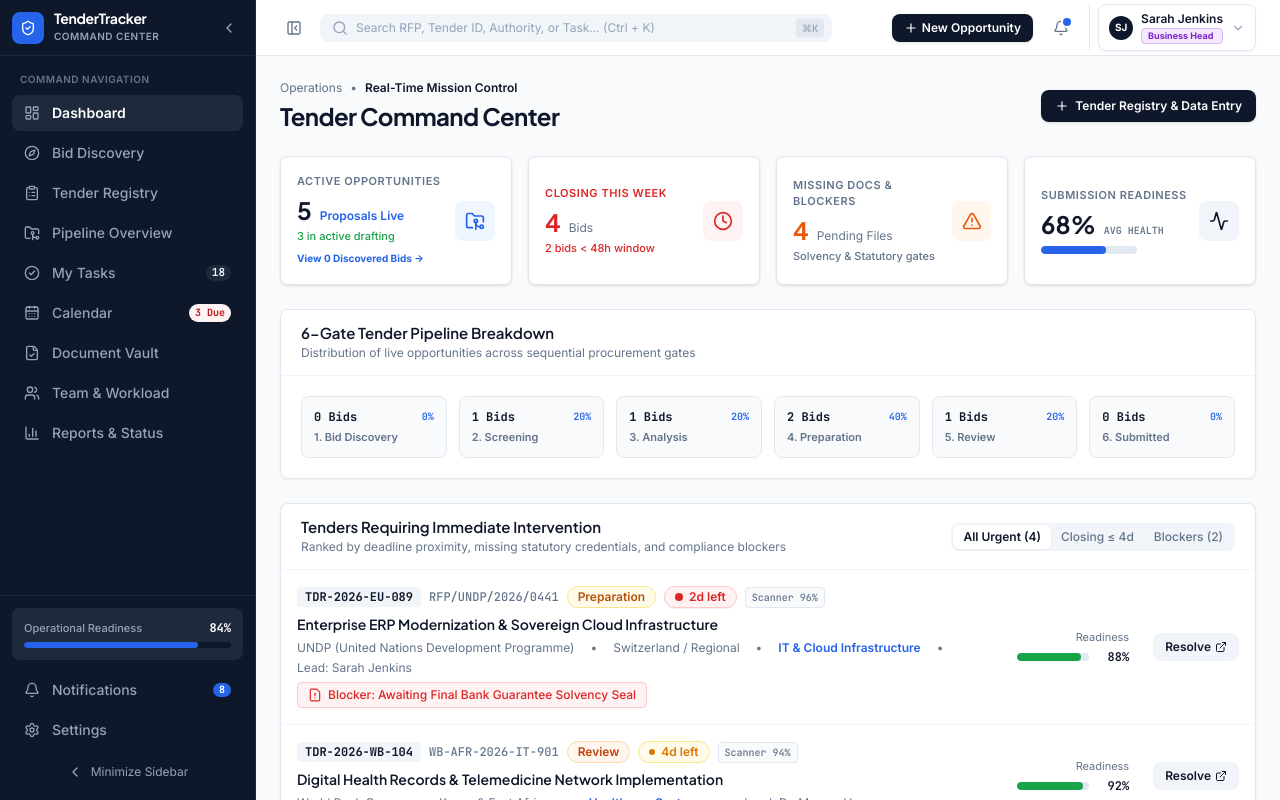
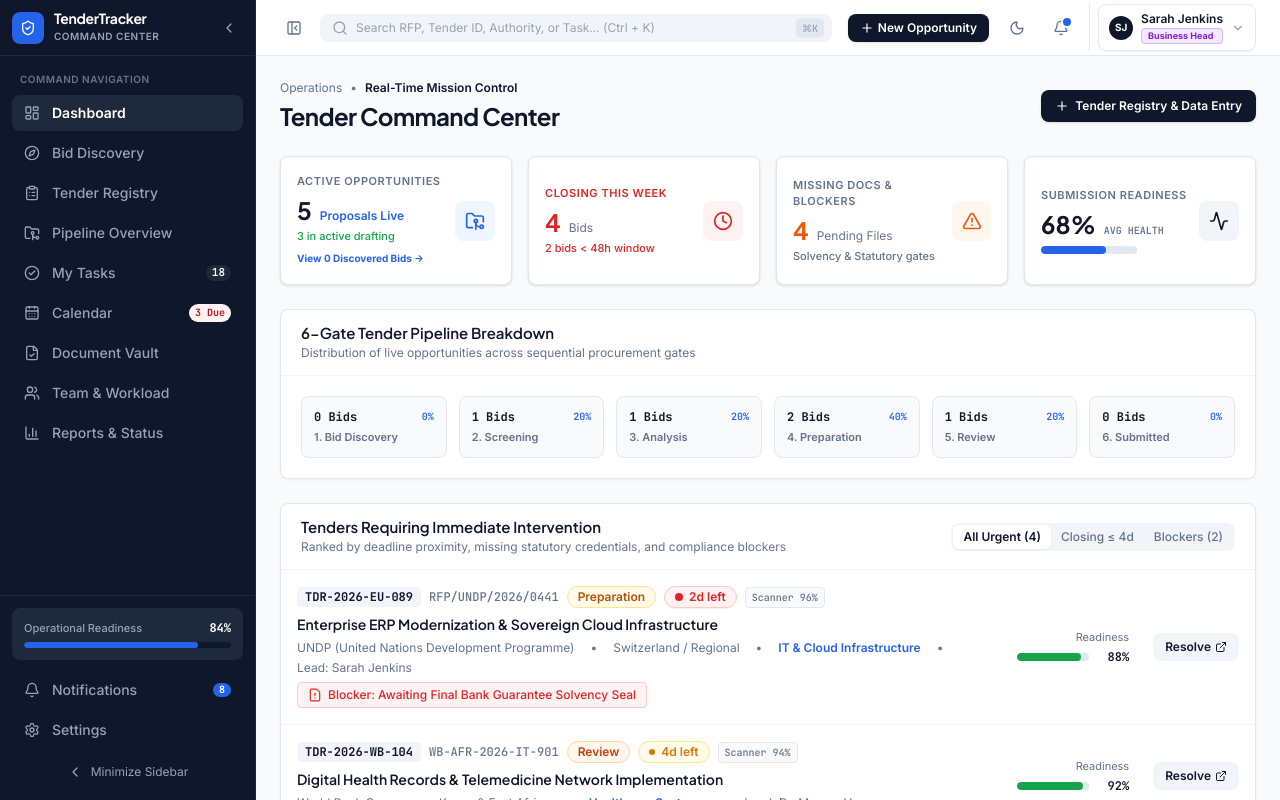
Before and after one commit to akib25889/Tender-tracker-v2, a React (Vite) app in the folder frontend/: page /dashboard in a window 1280 px wide. Shown: the top 800 px of the page. Built offline with nearby package versions, Linux system fonts and the light colour scheme.

Commit message:
feat(ui): add dark mode — CSS variable token system, useTheme hook, Moon/Sun toggle in header

```diff
--- a/frontend/src/components/layout/AppLayout.tsx
+++ b/frontend/src/components/layout/AppLayout.tsx
@@ -3,12 +3,14 @@ import { Outlet } from 'react-router-dom';
 import { Sidebar } from './Sidebar';
 import { Header } from './Header';
 import { UploadDocumentModal } from '../modals/UploadDocumentModal';
+import { useTheme } from '../../hooks/useTheme';
 
 export const AppLayout: React.FC = () => {
   const [sidebarCollapsed, setSidebarCollapsed] = useState(false);
+  const { theme, toggleTheme } = useTheme();
 
   return (
-    <div className="min-h-screen bg-[#F8FAFC]">
+    <div className={`min-h-screen bg-[#F8FAFC] ${theme}`}>
       {/* Pinned Left Sidebar */}
       <Sidebar
         collapsed={sidebarCollapsed}
@@ -25,6 +27,8 @@ export const AppLayout: React.FC = () => {
         <Header
           sidebarCollapsed={sidebarCollapsed}
           onToggleSidebar={() => setSidebarCollapsed(!sidebarCollapsed)}
+          theme={theme}
+          onToggleTheme={toggleTheme}
         />
 
         {/* Viewport Content */}
--- a/frontend/src/components/layout/Header.tsx
+++ b/frontend/src/components/layout/Header.tsx
@@ -1,16 +1,20 @@
 import React from 'react';
-import { Search, Plus, Bell, PanelLeftClose, PanelLeftOpen } from 'lucide-react';
+import { Search, Plus, Bell, PanelLeftClose, PanelLeftOpen, Moon, Sun } from 'lucide-react';
 import { Link } from 'react-router-dom';
 import { UserRoleSwitcher } from '../ui/UserRoleSwitcher';
 
 interface HeaderProps {
   sidebarCollapsed: boolean;
   onToggleSidebar?: () => void;
+  theme?: 'light' | 'dark';
+  onToggleTheme?: () => void;
 }
 
 export const Header: React.FC<HeaderProps> = ({
   sidebarCollapsed,
   onToggleSidebar,
+  theme,
+  onToggleTheme,
 }) => {
   return (
     <header
@@ -57,6 +61,21 @@ export const Header: React.FC<HeaderProps> = ({
           <span className="hidden sm:inline">New Opportunity</span>
         </Link>
 
+        {/* Dark / Light mode toggle */}
+        {onToggleTheme && (
+          <button
+            onClick={onToggleTheme}
+            className="p-2 rounded-lg text-[#64748B] hover:text-[#0F172A] hover:bg-[#F1F5F9] transition-colors"
+            title={theme === 'dark' ? 'Switch to light mode' : 'Switch to dark mode'}
+          >
+            {theme === 'dark' ? (
+              <Sun className="w-4 h-4 text-[#F59E0B]" />
+            ) : (
+              <Moon className="w-4 h-4" />
+            )}
+          </button>
+        )}
+
         {/* System Alert Bell */}
         <Link
           to="/notifications"
--- /dev/null
+++ b/frontend/src/hooks/useTheme.ts
@@ -0,0 +1,25 @@
+import { useState, useEffect } from 'react';
+
+type Theme = 'light' | 'dark';
+
+export function useTheme() {
+  const [theme, setTheme] = useState<Theme>(() => {
+    const saved = localStorage.getItem('tt_theme');
+    if (saved === 'dark' || saved === 'light') return saved as Theme;
+    return window.matchMedia('(prefers-color-scheme: dark)').matches ? 'dark' : 'light';
+  });
+
+  useEffect(() => {
+    const root = document.documentElement;
+    if (theme === 'dark') {
+      root.classList.add('dark');
+    } else {
+      root.classList.remove('dark');
+    }
+    localStorage.setItem('tt_theme', theme);
+  }, [theme]);
+
+  const toggleTheme = () => setTheme((t) => (t === 'dark' ? 'light' : 'dark'));
+
+  return { theme, toggleTheme };
+}
--- a/frontend/src/index.css
+++ b/frontend/src/index.css
@@ -1,45 +1,148 @@
 @import "tailwindcss";
 @config "../tailwind.config.js";
 
+/* ─── Light-mode color tokens ─────────────────────────────────────── */
+:root {
+  --bg-canvas:       #F8FAFC;
+  --bg-surface:      #FFFFFF;
+  --bg-subtle:       #F1F5F9;
+  --bg-muted:        #E2E8F0;
+  --bg-hover:        #F8FAFC;
+  --bg-shell:        #0F172A;
+  --bg-shell-raised: #1E293B;
+  --bg-input:        #F1F5F9;
+
+  --text-primary:    #0F172A;
+  --text-secondary:  #475569;
+  --text-muted:      #64748B;
+  --text-faint:      #94A3B8;
+  --text-on-dark:    #F8FAFC;
+  --text-link:       #2563EB;
+
+  --border-default:  #E2E8F0;
+  --border-subtle:   #F1F5F9;
+  --border-strong:   #CBD5E1;
+
+  --scrollbar-thumb: #CBD5E1;
+  --scrollbar-hover: #94A3B8;
+}
+
+/* ─── Dark-mode token overrides ────────────────────────────────────── */
+.dark {
+  --bg-canvas:       #0D1117;
+  --bg-surface:      #161B22;
+  --bg-subtle:       #21262D;
+  --bg-muted:        #30363D;
+  --bg-hover:        #1C2128;
+  --bg-shell:        #0D1117;
+  --bg-shell-raised: #161B22;
+  --bg-input:        #21262D;
+
+  --text-primary:    #E6EDF3;
+  --text-secondary:  #C9D1D9;
+  --text-muted:      #8B949E;
+  --text-faint:      #6E7681;
+  --text-on-dark:    #E6EDF3;
+  --text-link:       #58A6FF;
+
+  --border-default:  #30363D;
+  --border-subtle:   #21262D;
+  --border-strong:   #484F58;
+
+  --scrollbar-thumb: #30363D;
+  --scrollbar-hover: #484F58;
+}
+
+/* ─── Global base styles using tokens ──────────────────────────────── */
 html, body {
   margin: 0;
   padding: 0;
   min-height: 100%;
-  background-color: #F8FAFC;
-  color: #0F172A;
+  background-color: var(--bg-canvas);
+  color: var(--text-primary);
   font-family: 'Inter', -apple-system, BlinkMacSystemFont, 'Segoe UI', Roboto, sans-serif;
+  transition: background-color 0.2s ease, color 0.2s ease;
 }
 
-/* Monospaced numbers for tabular financial & deadline data */
-.tabular-nums {
-  font-variant-numeric: tabular-nums;
+/* ─── Dark mode: override the hardcoded hex classes in components ─── */
+/* Main page background */
+.dark .min-h-screen,
+.dark [class*="bg-\\[\\#F8FAFC\\]"],
+.dark .bg-canvas {
+  background-color: var(--bg-canvas) !important;
 }
 
-/* Custom subtle scrollbar */
-::-webkit-scrollbar {
-  width: 6px;
-  height: 6px;
-}
-::-webkit-scrollbar-track {
-  background: transparent;
-}
-::-webkit-scrollbar-thumb {
-  background: #CBD5E1;
-  border-radius: 9999px;
-}
-::-webkit-scrollbar-thumb:hover {
-  background: #94A3B8;
+/* White surfaces → dark surface */
+.dark [class*="bg-white"],
+.dark .bg-surface {
+  background-color: var(--bg-surface) !important;
+  color: var(--text-primary);
 }
 
-@keyframes pulse-subtle {
-  0%, 100% {
-    opacity: 1;
-  }
-  50% {
-    opacity: 0.4;
-  }
+/* Light grey backgrounds → dark subtle */
+.dark [class*="bg-\\[\\#F1F5F9\\]"],
+.dark [class*="bg-\\[\\#F8FAFC\\]"]:not(.dark [class*="bg-\\[\\#0F172A\\]"]) {
+  background-color: var(--bg-subtle) !important;
 }
 
+/* Border colors */
+.dark [class*="border-\\[\\#E2E8F0\\]"] { border-color: var(--border-default) !important; }
+.dark [class*="border-\\[\\#F1F5F9\\]"] { border-color: var(--border-subtle)  !important; }
+.dark [class*="border-\\[\\#CBD5E1\\]"] { border-color: var(--border-strong)  !important; }
+.dark [class*="border-\\[\\#E8EDF2\\]"] { border-color: var(--border-default) !important; }
+.dark [class*="border-\\[\\#C8D5E2\\]"] { border-color: var(--border-strong)  !important; }
+
+/* Text colors */
+.dark [class*="text-\\[\\#0F172A\\]"]  { color: var(--text-primary)   !important; }
+.dark [class*="text-\\[\\#1A2B4A\\]"]  { color: var(--text-primary)   !important; }
+.dark [class*="text-\\[\\#2D3A4A\\]"]  { color: var(--text-secondary) !important; }
+.dark [class*="text-\\[\\#475569\\]"]  { color: var(--text-secondary) !important; }
+.dark [class*="text-\\[\\#4B5563\\]"]  { color: var(--text-secondary) !important; }
+.dark [class*="text-\\[\\#64748B\\]"]  { color: var(--text-muted)     !important; }
+.dark [class*="text-\\[\\#94A3B8\\]"]  { color: var(--text-faint)     !important; }
+.dark [class*="text-\\[\\#9CA3AF\\]"]  { color: var(--text-faint)     !important; }
+
+/* Input fields */
+.dark input,
+.dark textarea,
+.dark select {
+  background-color: var(--bg-input) !important;
+  color: var(--text-primary) !important;
+  border-color: var(--border-default) !important;
+}
+
+.dark input::placeholder,
+.dark textarea::placeholder { color: var(--text-faint) !important; }
+
+/* Table cells */
+.dark td,
+.dark th { color: var(--text-primary); }
+.dark [class*="bg-\\[\\#F0F4F8\\]"],
+.dark [class*="bg-\\[\\#E8F0FB\\]"],
+.dark thead tr { background-color: var(--bg-subtle) !important; }
+
+/* Header */
+.dark header { background-color: rgba(22, 27, 34, 0.95) !important; }
+
+/* Scrollbar */
+::-webkit-scrollbar { width: 6px; height: 6px; }
+::-webkit-scrollbar-track { background: transparent; }
+::-webkit-scrollbar-thumb { background: var(--scrollbar-thumb); border-radius: 9999px; }
+::-webkit-scrollbar-thumb:hover { background: var(--scrollbar-hover); }
+
+/* ─── Animations ────────────────────────────────────────────────────── */
+.tabular-nums { font-variant-numeric: tabular-nums; }
+
+@keyframes pulse-subtle {
+  0%, 100% { opacity: 1; }
+  50%       { opacity: 0.4; }
+}
 .animate-pulse-subtle {
   animation: pulse-subtle 2s cubic-bezier(0.4, 0, 0.6, 1) infinite;
 }
+
+@keyframes fadeIn {
+  from { opacity: 0; transform: translateY(4px); }
+  to   { opacity: 1; transform: translateY(0); }
+}
+.animate-fadeIn { animation: fadeIn 0.15s ease-out; }
--- a/frontend/tailwind.config.js
+++ b/frontend/tailwind.config.js
@@ -1,5 +1,6 @@
 /** @type {import('tailwindcss').Config} */
 export default {
+  darkMode: 'class',
   content: [
     "./index.html",
     "./src/**/*.{js,ts,jsx,tsx}",
```
